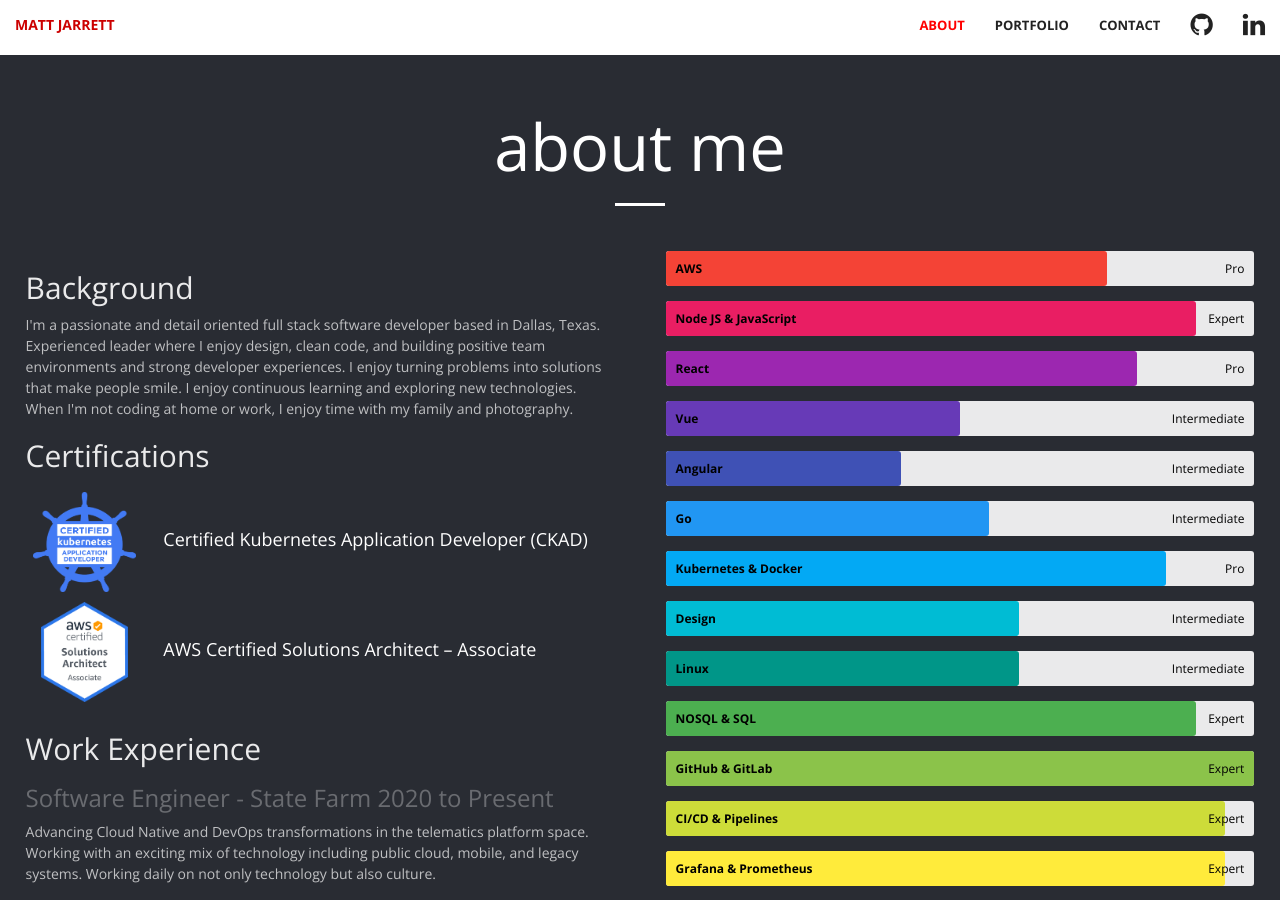
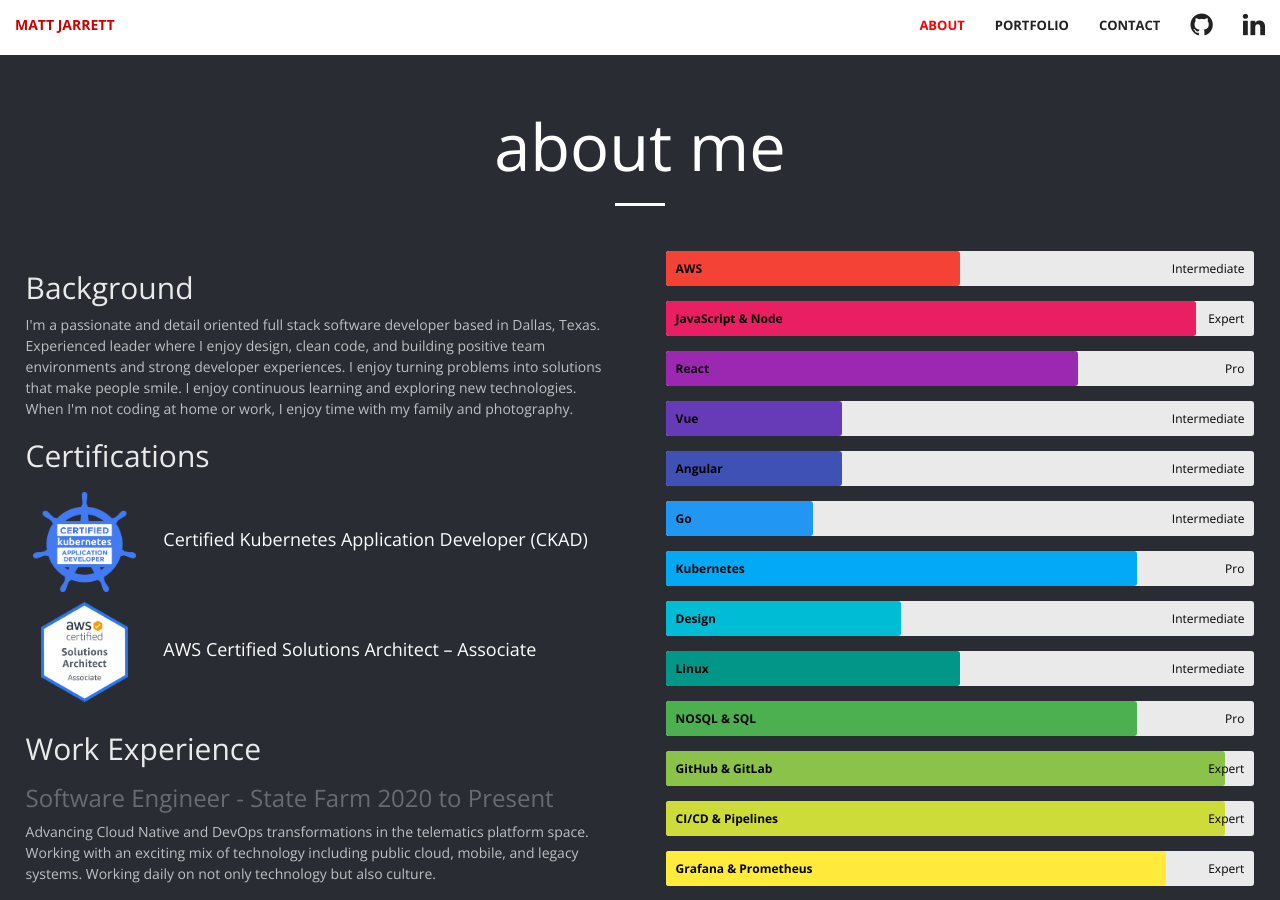
Before and after one commit to cujarrett/cujarrett.github.io, a Jekyll site: the page built from index.html, in a window 1280 px wide and 900 px high, scrolled down 889 px. Built offline with Jekyll 4.4.1, drawn with Linux system fonts in a browser that asks for light colours; Markdown is read by kramdown in place of the engine named in the settings.

Commit message:
Updates about skill bar numbers

```diff
--- a/_includes/about.html
+++ b/_includes/about.html
@@ -50,59 +50,62 @@
       Mentored many college interns through a successful internships resulting in all receiving and
       accepting full time positions. Designed and implemented multiple solutions in Java.</p>
   </div>
+  <!--25-50 = Intermediate-->
+  <!--51-75 = Pro-->
+  <!--76-100 = Expert-->
   <div class="right" id="conditional-full-width">
     <div name="skills" id="skills-graph">
-      <div class="skillbar clearfix " data-percent="75%">
+      <div class="skillbar clearfix " data-percent="50%">
         <div class="skillbar-title" style="background: #f44336;"><span>AWS</span></div>
         <div class="skillbar-bar" style="background: #f44336;"></div>
-        <div class="skill-bar-percent">Pro</div>
+        <div class="skill-bar-percent">Intermediate</div>
       </div>
       <div class="skillbar clearfix " data-percent="90%">
-          <div class="skillbar-title" style="background: #e91e63;"><span>Node JS & JavaScript</span></div>
+          <div class="skillbar-title" style="background: #e91e63;"><span>JavaScript & Node</span></div>
           <div class="skillbar-bar" style="background: #e91e63;"></div>
           <div class="skill-bar-percent">Expert</div>
         </div>
-        <div class="skillbar clearfix " data-percent="80%">
+        <div class="skillbar clearfix " data-percent="70%">
           <div class="skillbar-title" style="background: #9c27b0;"><span>React</span></div>
           <div class="skillbar-bar" style="background: #9c27b0;"></div>
           <div class="skill-bar-percent">Pro</div>
         </div>
-        <div class="skillbar clearfix " data-percent="50%">
+        <div class="skillbar clearfix " data-percent="30%">
           <div class="skillbar-title" style="background: #673ab7;"><span>Vue</span></div>
           <div class="skillbar-bar" style="background: #673ab7;"></div>
           <div class="skill-bar-percent">Intermediate</div>
         </div>
-        <div class="skillbar clearfix " data-percent="40%">
+        <div class="skillbar clearfix " data-percent="30%">
           <div class="skillbar-title" style="background: #3f51b5;"><span>Angular</span></div>
           <div class="skillbar-bar" style="background: #3f51b5;"></div>
           <div class="skill-bar-percent">Intermediate</div>
         </div>
-        <div class="skillbar clearfix " data-percent="55%">
+        <div class="skillbar clearfix " data-percent="25%">
           <div class="skillbar-title" style="background: #2196f3;"><span>Go</span></div>
           <div class="skillbar-bar" style="background: #2196f3;"></div>
           <div class="skill-bar-percent">Intermediate</div>
         </div>
-        <div class="skillbar clearfix " data-percent="85%">
-          <div class="skillbar-title" style="background: #03a9f4;"><span>Kubernetes & Docker</span></div>
+        <div class="skillbar clearfix " data-percent="80%">
+          <div class="skillbar-title" style="background: #03a9f4;"><span>Kubernetes</span></div>
           <div class="skillbar-bar" style="background: #03a9f4;"></div>
           <div class="skill-bar-percent">Pro</div>
         </div>
-        <div class="skillbar clearfix " data-percent="60%">
+        <div class="skillbar clearfix " data-percent="40%">
           <div class="skillbar-title" style="background: #00bcd4;"><span>Design</span></div>
           <div class="skillbar-bar" style="background: #00bcd4;"></div>
           <div class="skill-bar-percent">Intermediate</div>
         </div>
-        <div class="skillbar clearfix " data-percent="60%">
+        <div class="skillbar clearfix " data-percent="50%">
           <div class="skillbar-title" style="background: #009688;"><span>Linux</span></div>
           <div class="skillbar-bar" style="background: #009688;"></div>
           <div class="skill-bar-percent">Intermediate</div>
         </div>
-        <div class="skillbar clearfix " data-percent="90%">
+        <div class="skillbar clearfix " data-percent="80%">
           <div class="skillbar-title" style="background: #4caf50;"><span>NOSQL & SQL</span></div>
           <div class="skillbar-bar" style="background: #4caf50;"></div>
-          <div class="skill-bar-percent">Expert</div>
+          <div class="skill-bar-percent">Pro</div>
         </div>
-        <div class="skillbar clearfix " data-percent="100%">
+        <div class="skillbar clearfix " data-percent="95%">
           <div class="skillbar-title" style="background: #8bc34a;"><span>GitHub & GitLab</span></div>
           <div class="skillbar-bar" style="background: #8bc34a;"></div>
           <div class="skill-bar-percent">Expert</div>
@@ -112,7 +115,7 @@
           <div class="skillbar-bar" style="background: #cddc39;"></div>
           <div class="skill-bar-percent">Expert</div>
         </div>
-        <div class="skillbar clearfix " data-percent="95%">
+        <div class="skillbar clearfix " data-percent="85%">
           <div class="skillbar-title" style="background: #ffeb3b;"><span>Grafana & Prometheus</span></div>
           <div class="skillbar-bar" style="background: #ffeb3b;"></div>
           <div class="skill-bar-percent">Expert</div>
@@ -122,7 +125,7 @@
           <div class="skillbar-bar" style="background: #ffc107;"></div>
           <div class="skill-bar-percent">Pro</div>
         </div>
-        <div class="skillbar clearfix " data-percent="95%">
+        <div class="skillbar clearfix " data-percent="90%">
           <div class="skillbar-title" style="background: #ff9800;"><span>Photoshop</span></div>
           <div class="skillbar-bar" style="background: #ff9800;"></div>
           <div class="skill-bar-percent">Expert</div>
```
